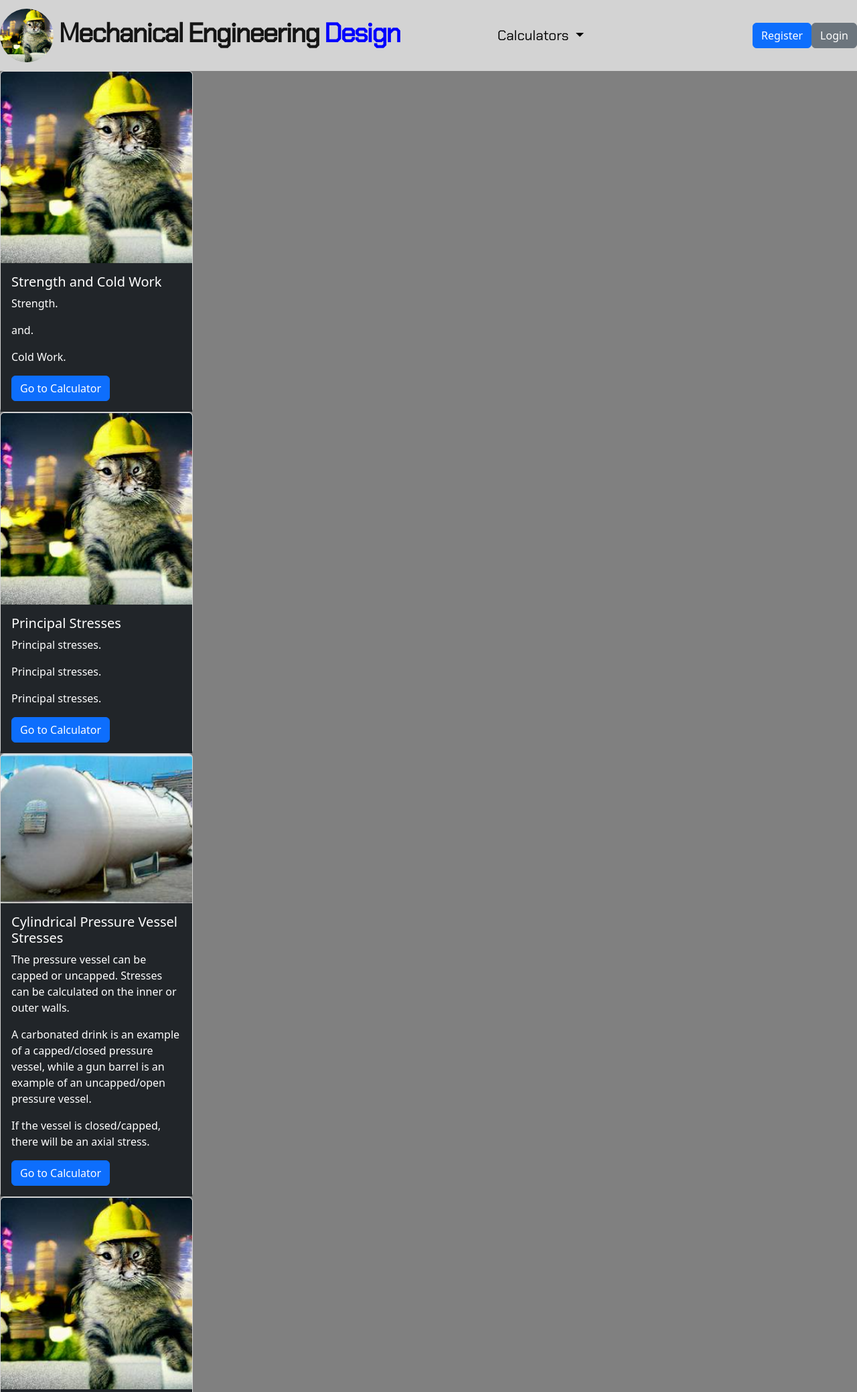
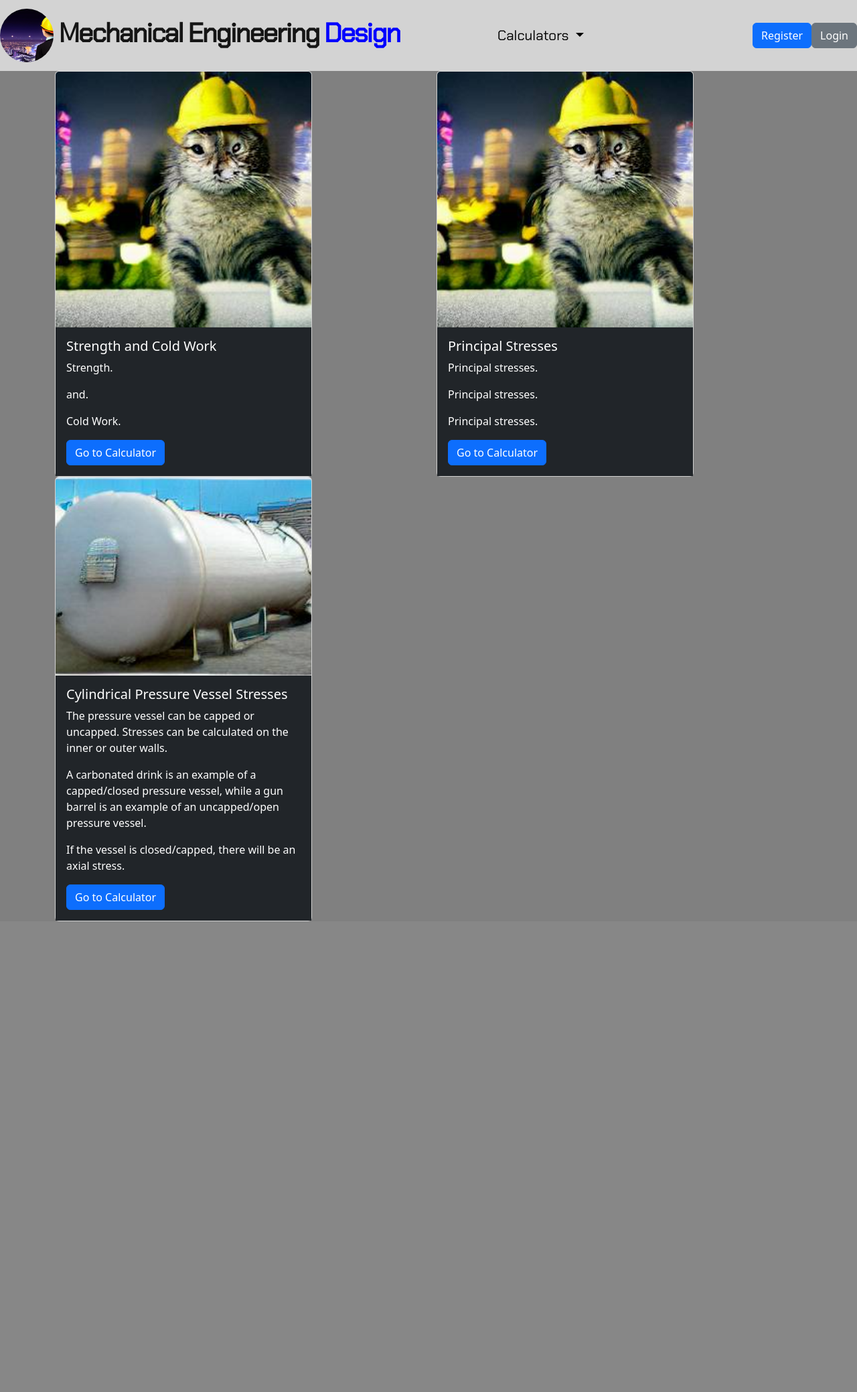
Before and after one commit to pjf342/MechanicalEngineeringDesign, a Django app: page / in a window 1280 px wide. Shown: the top 2079 px of the page at 67% size. After the commit the page ends 1376 px from the top, so only its background shows below. Run offline with Django 4.2, Linux system fonts and the light colour scheme.

Commit message:
added container, rows, columns to home html

```diff
--- a/pages/templates/base.html
+++ b/pages/templates/base.html
@@ -10,7 +10,7 @@
   <body style="background-color:gray">
   <nav class="navbar navbar-expand-lg" style="background-color:lightgray">
     <a href="{% url 'home' %}" class="navbar-brand mb-0 h1" style="font-size:2.5em; font-family:'Chakra Petch'; letter-spacing: -.05em; margin-right:3em;">
-      <img class="brand align-center" src="{% static 'placeholder_ai_cat.png' %}" width="80" height="80" style="border-radius:50%"><strong>
+      <img class="brand align-center" src="{% static 'homeicon.png' %}" width="80" height="80" style="border-radius:50%"><strong>
       Mechanical Engineering <span style="color:blue">Design</span>
     </strong></a>
     <div class="collapse navbar-collapse" id="navbarNav">
--- a/pages/templates/home.html
+++ b/pages/templates/home.html
@@ -2,7 +2,12 @@
 {% load static %}
 
 {% block content %}
-<div id="scw-card" class="card" style="width: 18rem;">
+<div class="container">
+
+  <div class="row" id="row1">
+
+    <div class="col" id="col1-1">
+      <div id="scw-card" class="card" style="width: 24rem;">
         <img src="{% static 'placeholder_ai_cat.png' %}" class="card-img-top" alt="ai_cat">
         <div class="card-body text-bg-dark">
           <h5 class="card-title">Strength and Cold Work</h5>
@@ -12,8 +17,10 @@
           <a href="{% url 'scw' %}" class="btn btn-primary">Go to Calculator</a>
         </div>
       </div>
+    </div>
 
-<div id="ps-card" class="card" style="width: 18rem;">
+    <div class="col" id="col1-2">
+      <div id="ps-card" class="card" style="width: 24rem;">
         <img src="{% static 'placeholder_ai_cat.png' %}" class="card-img-top" alt="ai_cat">
         <div class="card-body text-bg-dark">
           <h5 class="card-title">Principal Stresses</h5>
@@ -23,8 +30,12 @@
           <a href="{% url 'ps' %}" class="btn btn-primary">Go to Calculator</a>
         </div>
       </div>
+    </div>
+  </div>
 
-<div id="pvs-card" class="card" style="width: 18rem;">
+  <div class="row" id="row2">
+    <div class="col" id="col2-1">
+      <div id="pvs-card" class="card" style="width: 24rem;">
         <img src="{% static 'PVcard.PNG' %}" class="card-img-top" alt="aigen_pv">
         <div class="card-body text-bg-dark">
           <h5 class="card-title">Cylindrical Pressure Vessel Stresses</h5>
@@ -36,27 +47,9 @@
           <a href="{% url 'pv' %}" class="btn btn-primary">Go to Calculator</a>
         </div>
       </div>
-
-<div id="reg-card" class="card" style="width: 18rem;">
-  <img src="{% static 'placeholder_ai_cat.png' %}" class="card-img-top" alt="aigen_pv">
-  <div class="card-body text-bg-dark">
-    <h5 class="card-title">Register</h5>
-    <p class="card-text">Register</p>
-    <p class="card-text">Register</p>
-    <p class="card-text">Register</p>
-    <a href="{% url 'register' %}" class="btn btn-primary">Register</a>
     </div>
   </div>
 
-<div id="login-card" class="card" style="width: 18rem;">
-  <img src="{% static 'placeholder_ai_cat.png' %}" class="card-img-top" alt="aigen_pv">
-  <div class="card-body text-bg-dark">
-    <h5 class="card-title">Login</h5>
-    <p class="card-text">Login</p>
-    <p class="card-text">Login</p>
-    <p class="card-text">Login</p>
-    <a href="{% url 'login' %}" class="btn btn-primary">Login</a>
-  </div>
 </div>
 
 {% endblock %}
```
Also changed, not shown: pages/static/homeicon.png (added). Lines whose indentation alone changed are shown as unchanged.
